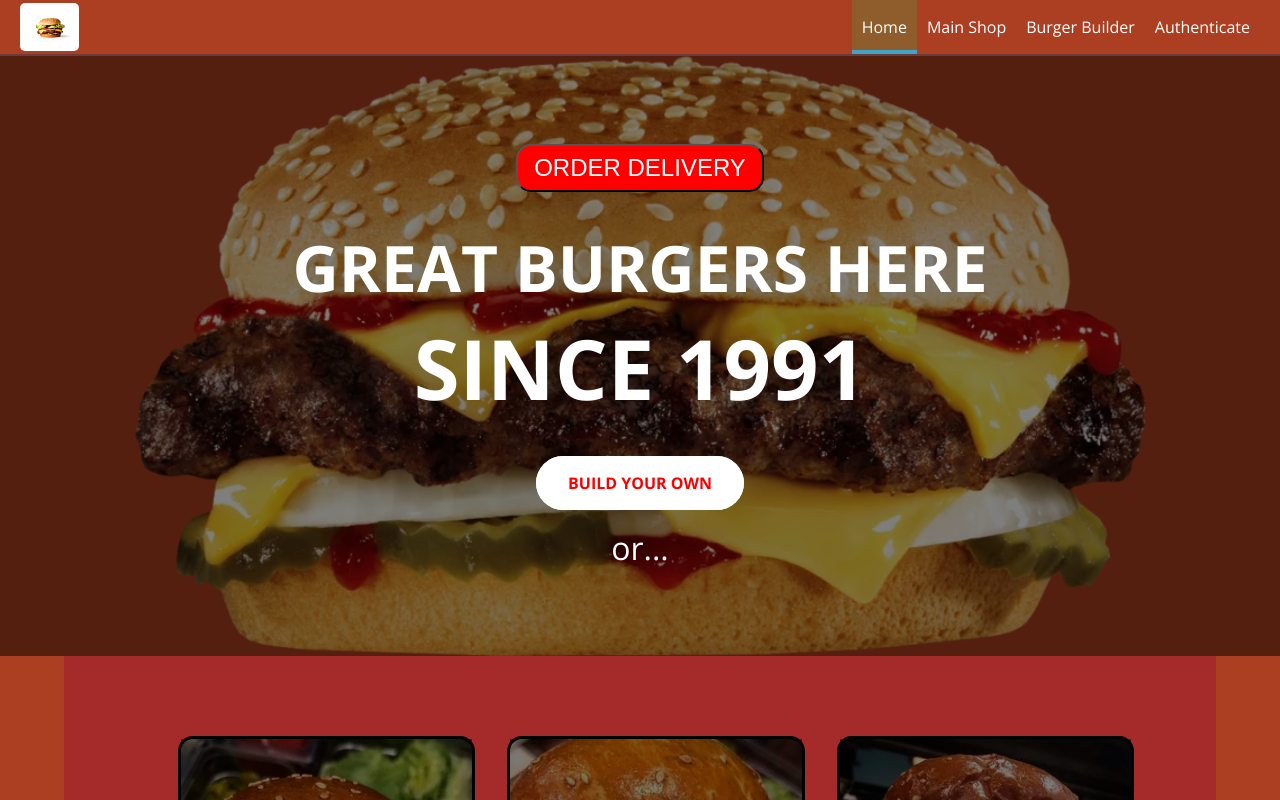
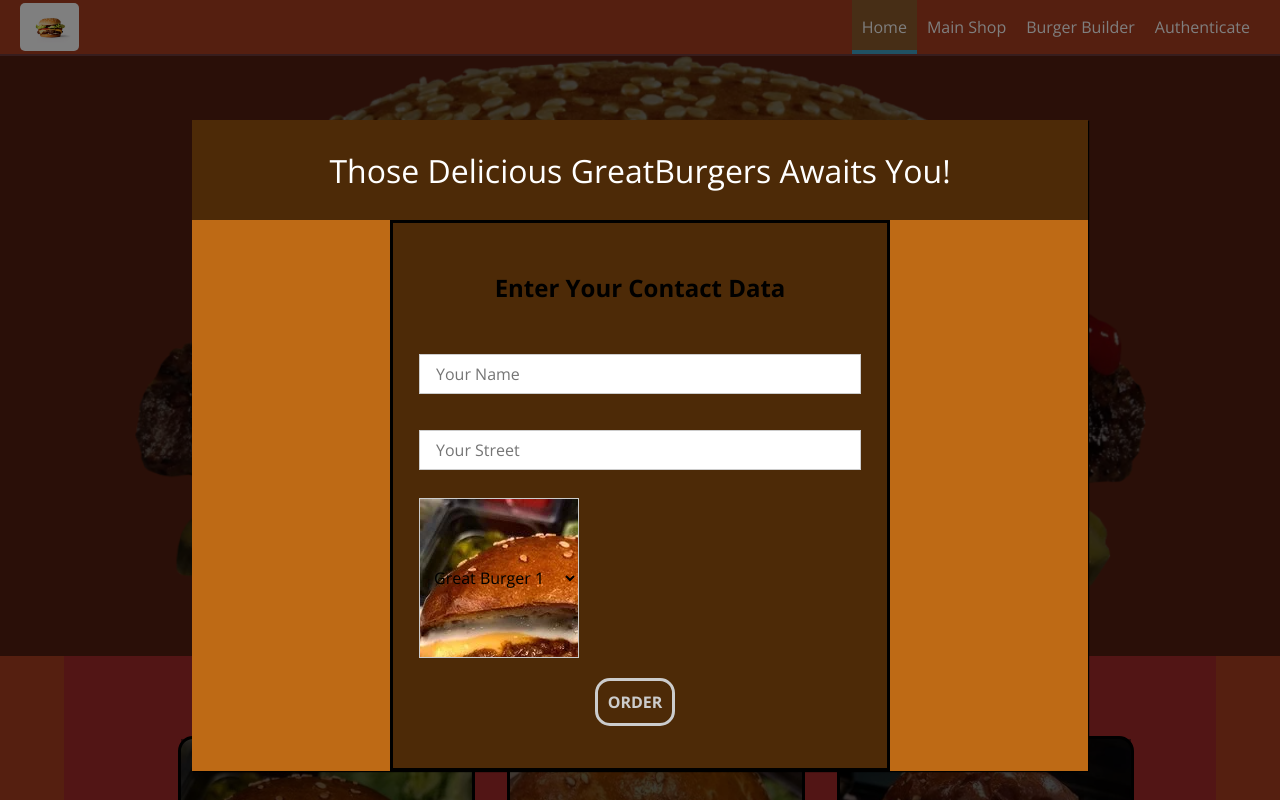
Before and after one commit to LordGrishnakh/burger-builder-react, a React (Create React App) app: page / in a window 1280 px wide. Both pictures are taken after a click on the button "ORDER DELIVERY". Shown: the top 800 px of the page. Built offline with nearby package versions, Linux system fonts and the light colour scheme.

Commit message:
Create Modal with functionaly of choosing burgers

```diff
--- a/src/components/LandingPage/LandingComponents/BurgerImage/BurgerImage.js
+++ b/src/components/LandingPage/LandingComponents/BurgerImage/BurgerImage.js
@@ -1,26 +1,51 @@
-import React from 'react';
+import React, { useState } from "react";
+import Modal from "../../../UI/Modal/Modal";
+import { productsShop } from "../../../Shop/data";
 
-import BurgerImageStyling from './BurgerImage.module.css';
-import { Link } from 'react-router-dom';
-
+import BurgerImageStyling from "./BurgerImage.module.css";
+import { Link } from "react-router-dom";
+import ContactData from "../../../Order/ContactData/ContactData";
 
 export const BurgerImage = () => {
+  const [chosenBurgerPhoto, setChosenBurgerPhoto] = useState("");
+  const [purchasing, setPurchasing] = useState(false);
+  const [selectedBurger, setSelectedBurger] = useState({});
+
+  const burger = selectedBurger;
+
   const background = {
-    backgroundImage: "url('img/burgerMain.webp')"
-  }
+    backgroundImage: "url('img/burgerMain.webp')",
+  };
 
   return (
     <div style={background} className={BurgerImageStyling.Image}>
+      <Modal
+        show={purchasing}
+        hideModal={() => setPurchasing(false)}
+        chosenBurgerPhoto={chosenBurgerPhoto}
+      >
+        <ContactData options={productsShop} igns={burger.ingredients} price={burger.price} burgerSelect={true} />
+      </Modal>
       <div className={BurgerImageStyling.Overlay}></div>
       <div className={BurgerImageStyling.ContentBox}>
-        <button className={BurgerImageStyling.Delivery}>Order Delivery</button>
+        <button
+          onClick={() => setPurchasing(true)}
+          className={BurgerImageStyling.Delivery}
+        >
+          Order Delivery
+        </button>
         <h2 className={BurgerImageStyling.Title}>Great Burgers here</h2>
         <h1 className={BurgerImageStyling.Timeline}>Since 1991</h1>
-        <Link to="/burgerBuilder" className={`${BurgerImageStyling.BBLink} ${BurgerImageStyling.BtnWhite}`} >Build Your Own</Link>
+        <Link
+          to="/burgerBuilder"
+          className={`${BurgerImageStyling.BBLink} ${BurgerImageStyling.BtnWhite}`}
+        >
+          Build Your Own
+        </Link>
         <p>or...</p>
       </div>
     </div>
-  )
+  );
 };
 
 export default BurgerImage;
--- a/src/components/Order/ContactData/ContactData.js
+++ b/src/components/Order/ContactData/ContactData.js
@@ -1,4 +1,4 @@
-import React, { useState } from "react";
+import React, { useState, useEffect } from "react";
 import Button from "../../UI/Button/Button";
 import Spinner from "../../UI/Spinner/Spinner";
 
@@ -10,6 +10,7 @@ import { connect } from "react-redux";
 import * as actions from "../../../store/actions/index";
 
 const ContactData = (props) => {
+  const [burgerId, setBurgerId] = useState(1);
   const [orderForm, setOrderForm] = useState({
     name: {
       elementType: "input",
@@ -40,6 +41,52 @@ const ContactData = (props) => {
       touched: false,
     },
   });
+
+  useEffect(() => {
+    if (props.burgerSelect) {
+      setOrderForm({
+        name: {
+          elementType: "input",
+          elementConfig: {
+            type: "text",
+            placeholder: "Your Name",
+          },
+          value: "",
+          validation: {
+            required: true,
+            minLength: 5,
+          },
+          valid: false,
+          touched: false,
+        },
+        street: {
+          elementType: "input",
+          elementConfig: {
+            type: "text",
+            placeholder: "Your Street",
+          },
+          value: "",
+          validation: {
+            required: true,
+            minLength: 5,
+          },
+          valid: false,
+          touched: false,
+        },
+        burgerSelect: {
+          elementType: "select",
+          elementConfig: {
+            options: props.options,
+          },
+          value: "fastest",
+          validation: {
+            required: false,
+          },
+          valid: true,
+        },
+      });
+    }
+  }, []);
 
   const [formIsValid, setFormIsValid] = useState(false);
 
@@ -90,7 +137,7 @@ const ContactData = (props) => {
     for (let inputIdentifier in updatedOrderForm) {
       formIsValid = updatedOrderForm[inputIdentifier].valid && formIsValid;
     }
-
+    console.log(event.target, inputIdentifier, burgerId);
     setOrderForm(updatedOrderForm);
     setFormIsValid(formIsValid);
   };
@@ -102,7 +149,6 @@ const ContactData = (props) => {
       config: orderForm[key],
       label: orderForm[key].elementConfig.placeholder,
     });
-    console.log(formElements);
   }
 
   let form = (
@@ -118,6 +164,8 @@ const ContactData = (props) => {
           shouldValidate={formElement.config.validation.required}
           elementConfig={formElement.config.elementConfig}
           value={formElement.config.value}
+          changeBurgerImage={setBurgerId}
+          burgerId={burgerId}
         />
       ))}
       <Button btnType="Success" disabled={!formIsValid}>
--- a/src/components/UI/Input/Input.js
+++ b/src/components/UI/Input/Input.js
@@ -37,13 +37,19 @@ const input = (props) => {
     case "select":
       inputElement = (
         <select
+          style={{
+            height: "160px",
+            width: "160px",
+            backgroundImage: `url(${
+              props.elementConfig.options[props.burgerId - 1].img
+            })`,
+          }}
           className={inputStyles.join(" ")}
-          onChange={props.changed}
-          value={props.value}
+          onChange={(e) => props.changeBurgerImage(e.target.value)}
         >
           {props.elementConfig.options.map((option, idx) => (
-            <option key={idx} value={option.value}>
-              {option.displayValue}
+            <option key={idx} value={option.id}>
+              {option.title}
             </option>
           ))}
         </select>
--- a/src/components/UI/Input/Input.module.css
+++ b/src/components/UI/Input/Input.module.css
@@ -31,7 +31,6 @@
 
 .InputElement:focus {
   outline: 4px solid #ac3f21;
-  /* border: #AC3F21 3px solid; */
 }
 
 .Invalid {
@@ -43,6 +42,9 @@ input:focus + label {
   top: 0%;
   margin-top: -.4rem;
   visibility: visible;
-  /* margin-left: 10px; */
   color: white;
 }
+
+select + label {
+  display: none;
+}
```
